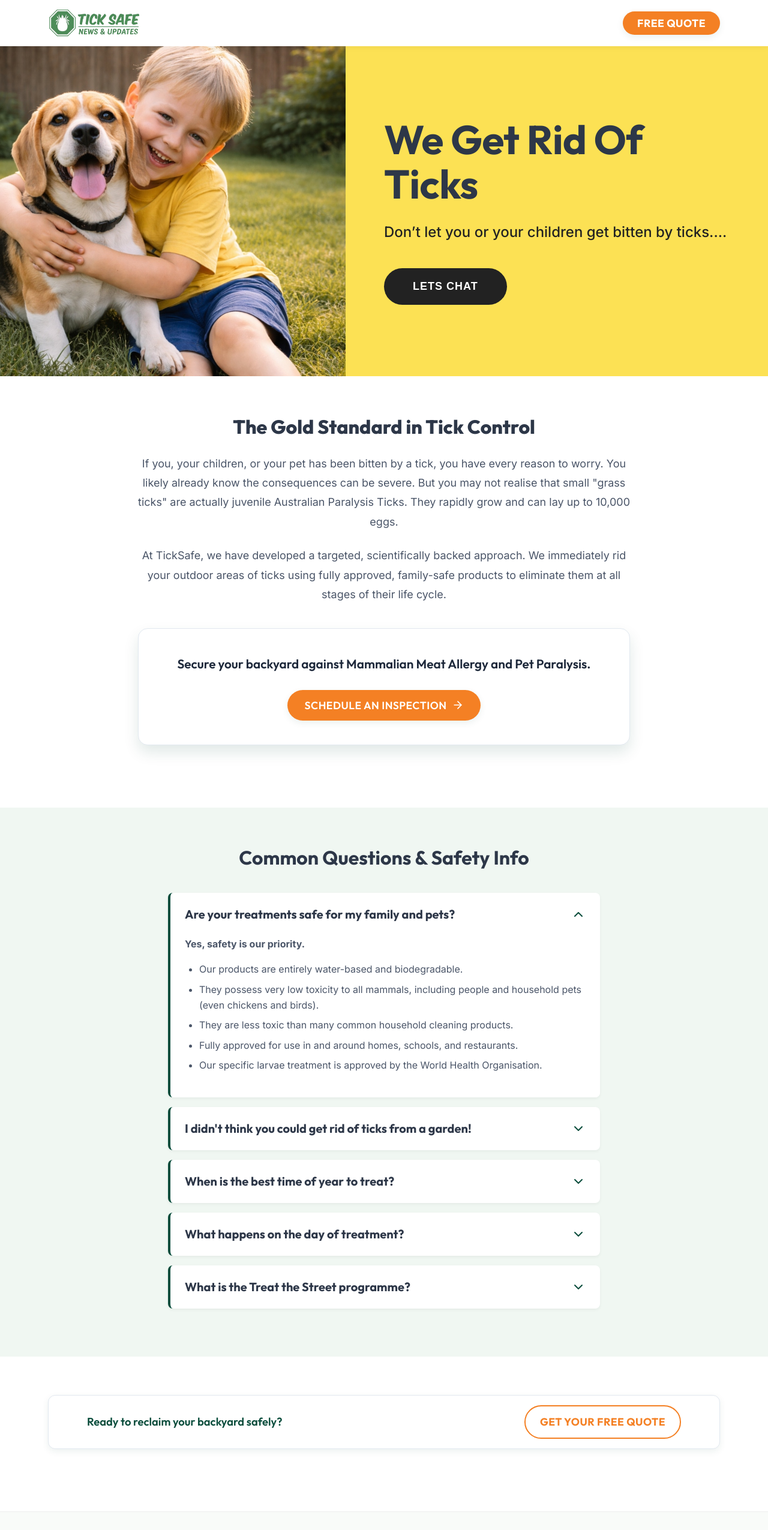
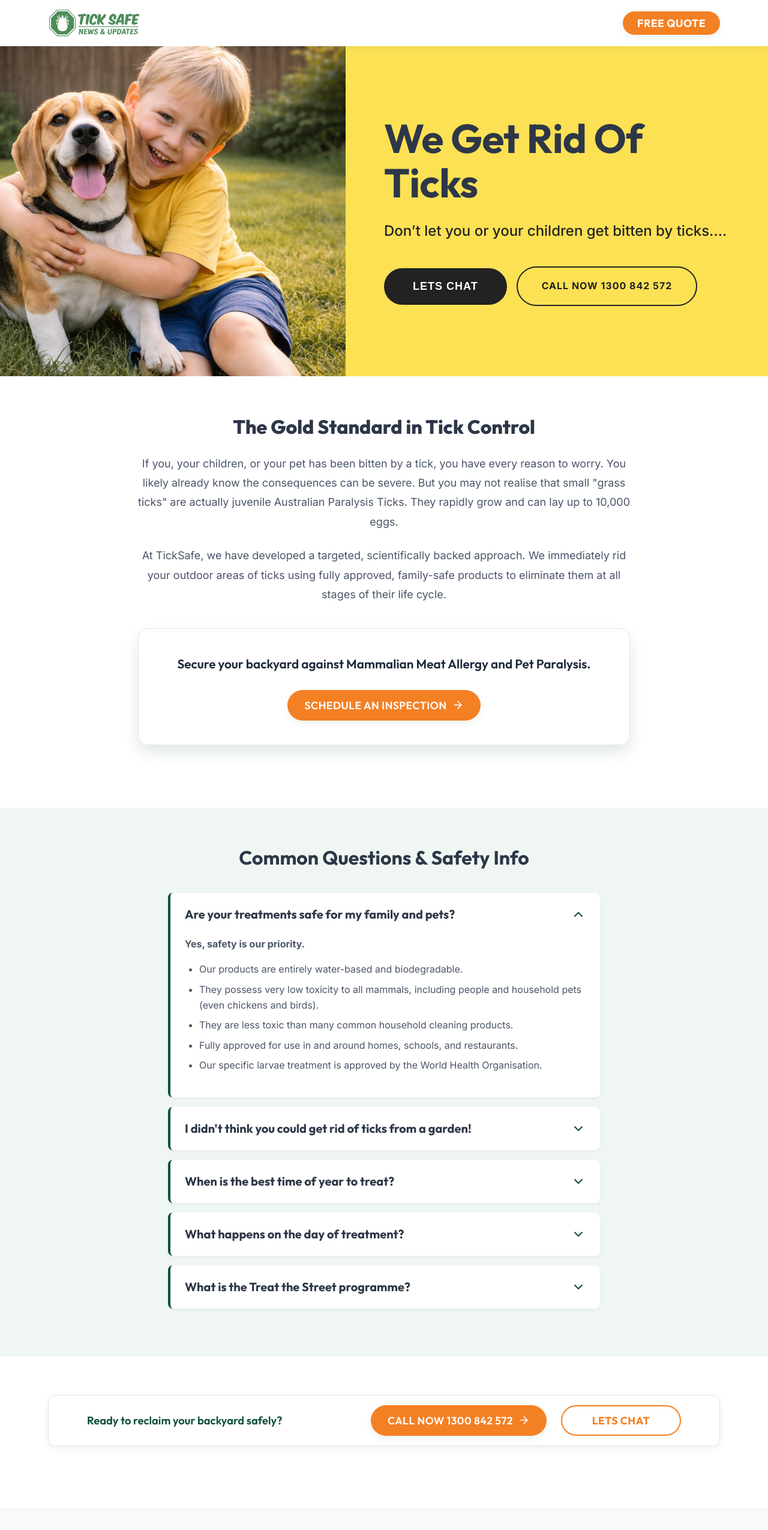
Before and after one commit to rio683/ticksafe, a Next.js app: page /get-rid-of-ticks in a window 1280 px wide. Shown: the top 2550 px of the page at 60% size. Built offline with nearby package versions, Linux system fonts and the light colour scheme.

Commit message:
Refactor: Update lead form fields, email recipients, and landing page CTAs

```diff
--- a/src/app/api/lead/route.ts
+++ b/src/app/api/lead/route.ts
@@ -16,7 +16,7 @@ export async function POST(request: Request) {
         const { first_name, last_name, email, phone, message, source_url } = body;
 
         // Validation
-        if (!first_name || !last_name || !phone || !message) {
+        if (!first_name || !last_name || !phone) {
             return NextResponse.json(
                 { message: 'Missing required fields' },
                 { status: 400 }
@@ -24,7 +24,7 @@ export async function POST(request: Request) {
         }
 
         const fromAddress = process.env.RESEND_FROM || 'TickSafe Leads <leads@ticksafenews.com>';
-        const toAddressInput = process.env.RESEND_TO || 'rio@mindsheep.com.au';
+        const toAddressInput = process.env.RESEND_TO || 'rio@mindsheep.com.au, info@ticksafe.com.au';
         const toAddresses = toAddressInput.split(',').map(email => email.trim());
 
         const { data, error } = await resend.emails.send({
--- a/src/app/get-rid-of-ticks/landing.css
+++ b/src/app/get-rid-of-ticks/landing.css
@@ -71,6 +71,13 @@
     font-weight: 500;
 }
 
+.hero-cta-group {
+    display: flex;
+    gap: 1rem;
+    flex-wrap: wrap;
+    align-items: center;
+}
+
 .btn-hero-dark {
     background-color: #222;
     color: white;
@@ -83,6 +90,30 @@
     font-size: 1.125rem;
     letter-spacing: 1px;
     transition: background-color 0.2s, transform 0.2s;
+    text-decoration: none;
+    display: inline-block;
+}
+
+.btn-hero-outline {
+    background-color: transparent;
+    color: #222;
+    padding: 1.15rem 2.5rem;
+    border-radius: 50px;
+    font-weight: bold;
+    text-transform: uppercase;
+    border: 2px solid #222;
+    cursor: pointer;
+    font-size: 1rem;
+    letter-spacing: 1px;
+    transition: all 0.2s;
+    text-decoration: none;
+    display: inline-block;
+}
+
+.btn-hero-outline:hover {
+    background-color: #222;
+    color: #fce154;
+    transform: translateY(-2px);
 }
 
 .btn-hero-dark:hover {
--- a/src/app/get-rid-of-ticks/page.tsx
+++ b/src/app/get-rid-of-ticks/page.tsx
@@ -87,9 +87,14 @@ export default function GetRidOfTicksPage() {
                 <div className="hero-text-half animate-fade-in-up">
                     <h1>We Get Rid Of Ticks</h1>
                     <p>Don’t let you or your children get bitten by ticks....</p>
-                    <button onClick={handleOpenQuote} className="btn-hero-dark animate-pulse">
-                        LETS CHAT
-                    </button>
+                    <div className="hero-cta-group">
+                        <button onClick={handleOpenQuote} className="btn-hero-dark animate-pulse">
+                            LETS CHAT
+                        </button>
+                        <a href="tel:1300842572" className="btn-hero-outline">
+                            CALL NOW 1300 842 572
+                        </a>
+                    </div>
                 </div>
             </section>
 
@@ -144,10 +149,11 @@ export default function GetRidOfTicksPage() {
                     <CTASection
                         styleVariant="heroBanner"
                         message="Ready to reclaim your backyard safely?"
-                        buttonText="GET YOUR FREE QUOTE"
-                        onButtonClick={handleOpenQuote}
-                        secondaryButtonLink="tel:1300842572"
-                        mobileButtonText="FREE QUOTE"
+                        buttonText="CALL NOW 1300 842 572"
+                        onButtonClick={() => window.location.href = 'tel:1300842572'}
+                        secondaryButtonText="LETS CHAT"
+                        secondaryButtonLink="#"
+                        onSecondaryButtonClick={handleOpenQuote}
                     />
                 </div>
             </section>
--- a/src/components/CTASection.tsx
+++ b/src/components/CTASection.tsx
@@ -8,6 +8,7 @@ interface CTASectionProps {
     onButtonClick: () => void;
     secondaryButtonText?: string;
     secondaryButtonLink?: string;
+    onSecondaryButtonClick?: () => void;
     mobileButtonText?: string;  // Shorter button text on mobile
     phoneDisplay?: string;       // Phone number shown below button on mobile
     styleVariant?: 'card' | 'inline' | 'banner' | 'sidePop' | 'floating' | 'miniBanner' | 'heroBanner';
@@ -20,6 +21,7 @@ export default function CTASection({
     onButtonClick,
     secondaryButtonText,
     secondaryButtonLink,
+    onSecondaryButtonClick,
     mobileButtonText,
     phoneDisplay,
     styleVariant = 'card',
@@ -94,12 +96,21 @@ export default function CTASection({
                                     {buttonText} <ArrowRight size={20} style={{ marginLeft: '8px' }} />
                                 </button>
                                 {secondaryButtonText && (
+                                    onSecondaryButtonClick ? (
+                                        <button
+                                            onClick={onSecondaryButtonClick}
+                                            className="btn cta-button btn-secondary-outline cta-animate-pulse-brand"
+                                        >
+                                            {secondaryButtonText}
+                                        </button>
+                                    ) : (
                                         <a
                                             href={secondaryButtonLink}
                                             className="btn cta-button btn-secondary-outline cta-animate-pulse-brand"
                                         >
                                             {secondaryButtonText}
                                         </a>
+                                    )
                                 )}
                             </>
                         )}
@@ -123,12 +134,21 @@ export default function CTASection({
                         {buttonText} <ArrowRight size={20} style={{ marginLeft: '8px' }} />
                     </button>
                     {secondaryButtonText && (
+                        onSecondaryButtonClick ? (
+                            <button
+                                onClick={onSecondaryButtonClick}
+                                className={`btn cta-button ${styleVariant === 'banner' ? 'btn-outline-white cta-animate-pulse' : 'btn-secondary-outline cta-animate-pulse'}`}
+                            >
+                                {secondaryButtonText}
+                            </button>
+                        ) : (
                             <a
                                 href={secondaryButtonLink}
                                 className={`btn cta-button ${styleVariant === 'banner' ? 'btn-outline-white cta-animate-pulse' : 'btn-secondary-outline cta-animate-pulse'}`}
                             >
                                 {secondaryButtonText}
                             </a>
+                        )
                     )}
                 </div>
             </div>
--- a/src/components/LeadPopUp.tsx
+++ b/src/components/LeadPopUp.tsx
@@ -100,13 +100,13 @@ export default function LeadPopUp({ isOpen, onClose }: LeadPopUpProps) {
                                 </div>
 
                                 <div className="form-group">
-                                    <label htmlFor="email">Email Address *</label>
-                                    <input type="email" id="email" name="email" required placeholder="john@example.com" />
+                                    <label htmlFor="email">Email Address</label>
+                                    <input type="email" id="email" name="email" placeholder="john@example.com" />
                                 </div>
 
                                 <div className="form-group">
-                                    <label htmlFor="message">Message *</label>
-                                    <textarea id="message" name="message" required placeholder="How can we help you?" rows={3}></textarea>
+                                    <label htmlFor="message">Message</label>
+                                    <textarea id="message" name="message" placeholder="How can we help you?" rows={3}></textarea>
                                 </div>
 
                                 <button type="submit" className="btn btn-primary modal-submit" disabled={submitting}>
```
Lines whose indentation alone changed are shown as unchanged.
